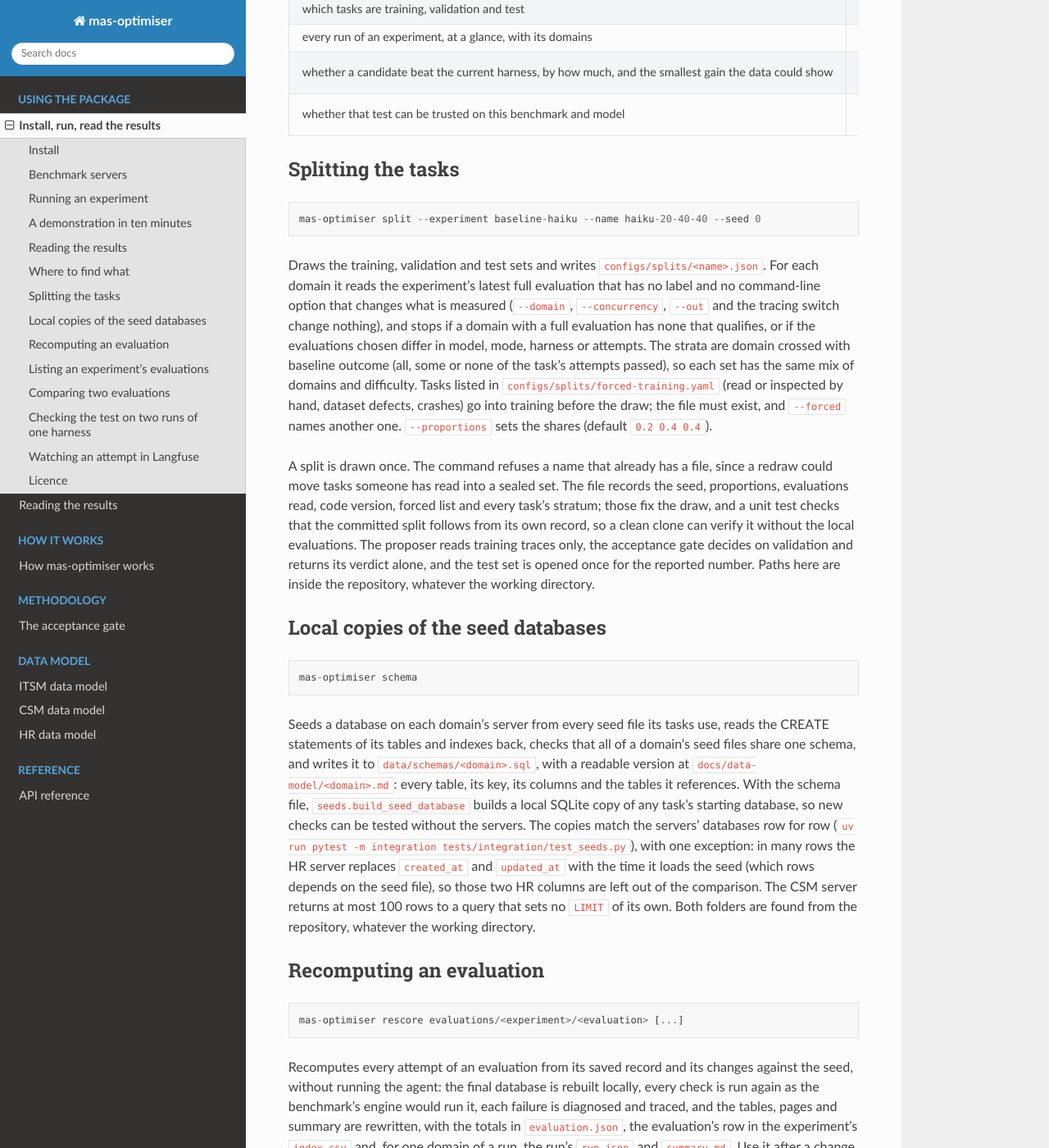
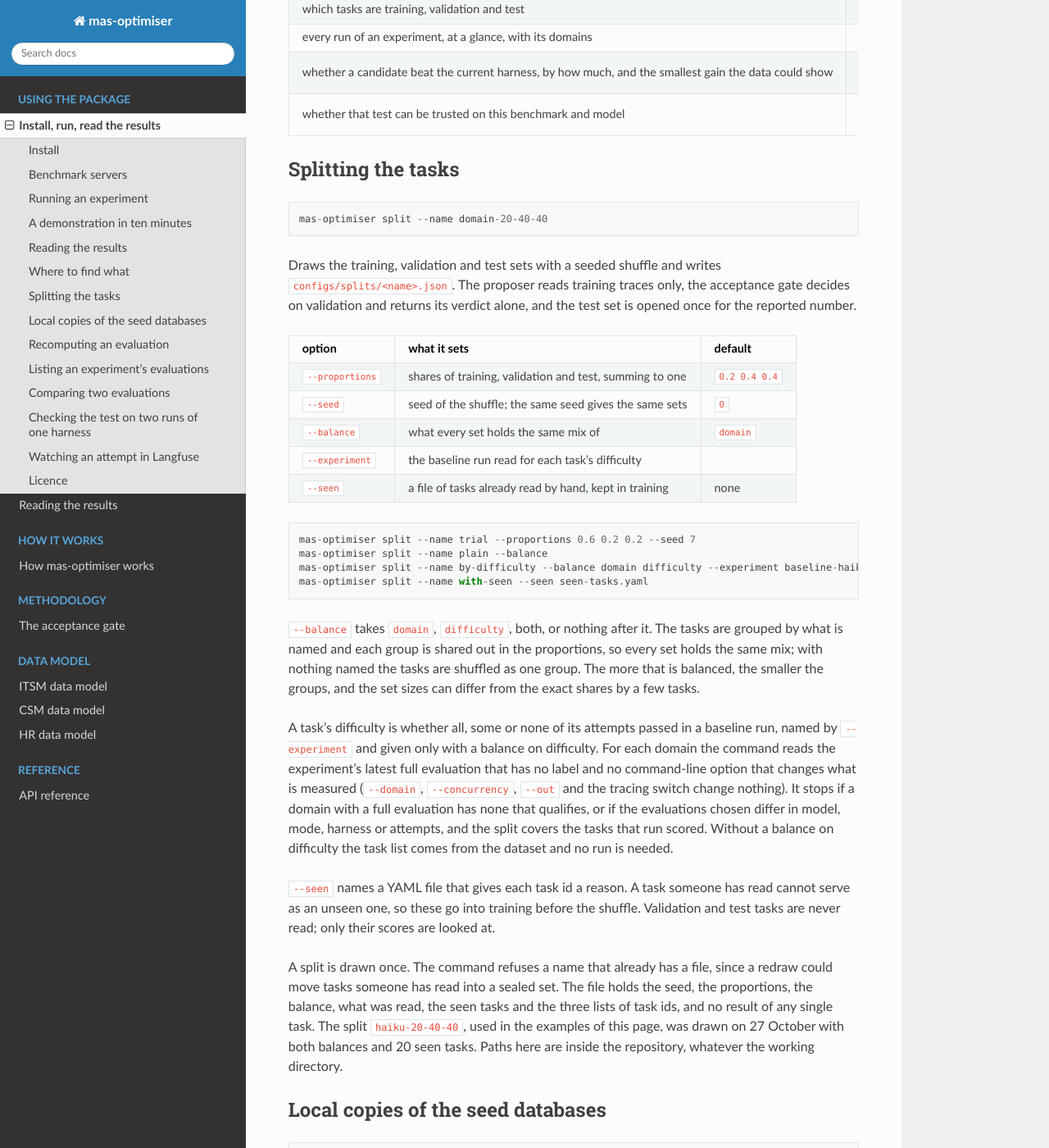
Before and after one commit to muck-or-mack/mas-optimiser, a Sphinx documentation site: the page built from docs/usage.md, in a window 1280 px wide and 1400 px high, scrolled down 5272 px. Shown: the whole window at 82% size. Built offline with Sphinx 7.4.7 and the Read the Docs theme 3.1.0, drawn with Linux system fonts in a browser that asks for light colours.

Commit message:
split command: choose what each set is balanced on, give already-read tasks as a file, and keep the split file to three lists of task ids

````diff
--- a/README.md
+++ b/README.md
@@ -247,32 +247,57 @@ Every evaluation folder is written to be read without a tracing server:
 ## Splitting the tasks
 
 ```
-mas-optimiser split --experiment baseline-haiku --name haiku-20-40-40 --seed 0
+mas-optimiser split --name domain-20-40-40
 ```
 
-Draws the training, validation and test sets and writes
-`configs/splits/<name>.json`. For each domain it reads the experiment's
-latest full evaluation that has no label and no command-line option that
-changes what is measured (`--domain`, `--concurrency`, `--out` and the
-tracing switch change nothing), and stops if a domain with a full
-evaluation has none that qualifies, or if the evaluations chosen differ in
-model, mode, harness or attempts. The
-strata are domain crossed with baseline outcome (all, some or none of the
-task's attempts passed), so each set has the same mix of domains and
-difficulty. Tasks listed in `configs/splits/forced-training.yaml` (read or
-inspected by hand, dataset defects, crashes) go into training before the
-draw; the file must exist, and `--forced` names another one.
-`--proportions` sets the shares (default `0.2 0.4 0.4`).
+Draws the training, validation and test sets with a seeded shuffle and
+writes `configs/splits/<name>.json`. The proposer reads training traces
+only, the acceptance gate decides on validation and returns its verdict
+alone, and the test set is opened once for the reported number.
+
+| option          | what it sets                                            | default       |
+|-----------------|---------------------------------------------------------|---------------|
+| `--proportions` | shares of training, validation and test, summing to one | `0.2 0.4 0.4` |
+| `--seed`        | seed of the shuffle; the same seed gives the same sets  | `0`           |
+| `--balance`     | what every set holds the same mix of                    | `domain`      |
+| `--experiment`  | the baseline run read for each task's difficulty        |               |
+| `--seen`        | a file of tasks already read by hand, kept in training  | none          |
+
+```
+mas-optimiser split --name trial --proportions 0.6 0.2 0.2 --seed 7
+mas-optimiser split --name plain --balance
+mas-optimiser split --name by-difficulty --balance domain difficulty --experiment baseline-haiku
+mas-optimiser split --name with-seen --seen seen-tasks.yaml
+```
+
+`--balance` takes `domain`, `difficulty`, both, or nothing after it. The
+tasks are grouped by what is named and each group is shared out in the
+proportions, so every set holds the same mix; with nothing named the tasks
+are shuffled as one group. The more that is balanced, the smaller the groups,
+and the set sizes can differ from the exact shares by a few tasks.
+
+A task's difficulty is whether all, some or none of its attempts passed in a
+baseline run, named by `--experiment` and given only with a balance on
+difficulty. For each domain the command reads the experiment's latest full
+evaluation that has no label and no command-line option that changes what is
+measured (`--domain`, `--concurrency`, `--out` and the tracing switch change
+nothing). It stops if a domain with a full evaluation has none that
+qualifies, or if the evaluations chosen differ in model, mode, harness or
+attempts, and the split covers the tasks that run scored. Without a balance
+on difficulty the task list comes from the dataset and no run is needed.
+
+`--seen` names a YAML file that gives each task id a reason. A task someone
+has read cannot serve as an unseen one, so these go into training before the
+shuffle. Validation and test tasks are never read; only their scores are
+looked at.
 
 A split is drawn once. The command refuses a name that already has a file,
 since a redraw could move tasks someone has read into a sealed set. The file
-records the seed, proportions, evaluations read, code version, forced list
-and every task's stratum; those fix the draw, and a unit test checks that
-the committed split follows from its own record, so a clean clone can verify
-it without the local evaluations. The proposer reads training traces only, the
-acceptance gate decides on validation and returns its verdict alone, and the
-test set is opened once for the reported number. Paths here are inside the
-repository, whatever the working directory.
+holds the seed, the proportions, the balance, what was read, the seen tasks
+and the three lists of task ids, and no result of any single task. The split
+`haiku-20-40-40`, used in the examples of this page, was drawn on 27 October
+with both balances and 20 seen tasks. Paths here are inside the repository,
+whatever the working directory.
 
 ## Local copies of the seed databases
 
````
Also changed, not shown: docs/how-it-works.md (+3 -3 lines), 9 other files.
